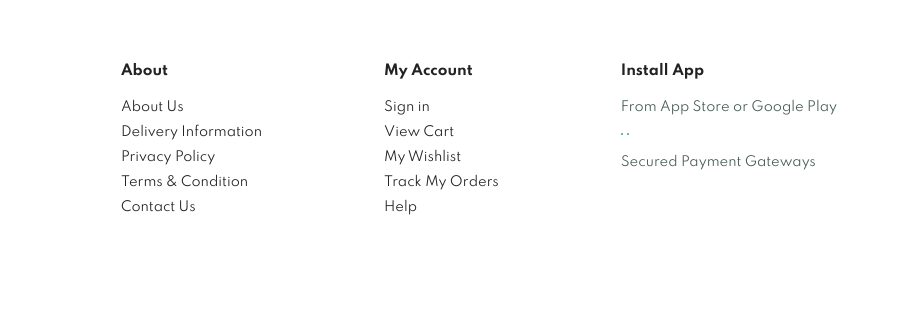
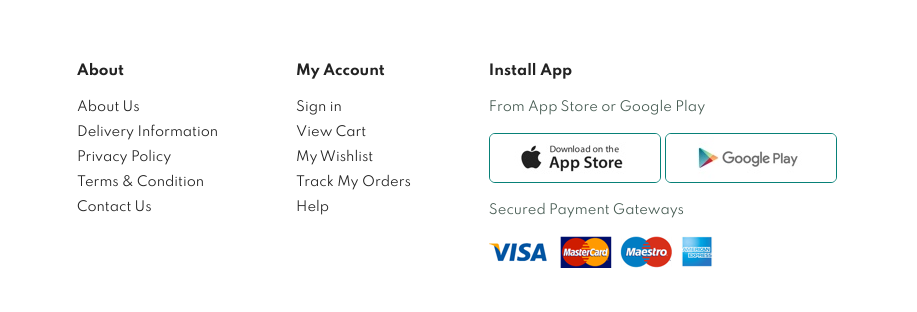
Before and after one commit to aryanverma98/Arynwear, a plain HTML site: page shop.html in a window 1280 px wide. Shown: the part 2520-2832 px from the top of the page, 363-1280 px from the left. Drawn offline with Linux system fonts and the light colour scheme.

Commit message:
Update shop.html

```diff
--- a/shop.html
+++ b/shop.html
@@ -3,9 +3,9 @@
 <head>
     <meta charset="UTF-8">
     <meta name="viewport" content="width=device-width, initial-scale=1.0">
-    <title>Fashion</title>
+    <title>ArynWear</title>
     <link rel="stylesheet" href="style.css">
-    <link rel="icon" type="image/png" href="logo.png">
+    <link rel="icon" type="image/png" href="images/logo.png">
     <link rel="stylesheet" href="https://cdnjs.cloudflare.com/ajax/libs/font-awesome/6.7.2/css/all.min.css">
 </head>
 <body>
@@ -414,11 +414,11 @@
             <h4>Install App</h4>
             <p>From App Store or Google Play</p>
             <div class="row">
-                <img src="/app.jpg" alt="">
-                <img src="/play.jpg" alt="">
+                <img src="images/app.jpg" alt="">
+                <img src="images/play.jpg" alt="">
             </div>
             <p>Secured Payment Gateways</p>
-            <img src="/pay.png" alt="">
+            <img src="images/pay.png" alt="">
 
 
         </div>
```
